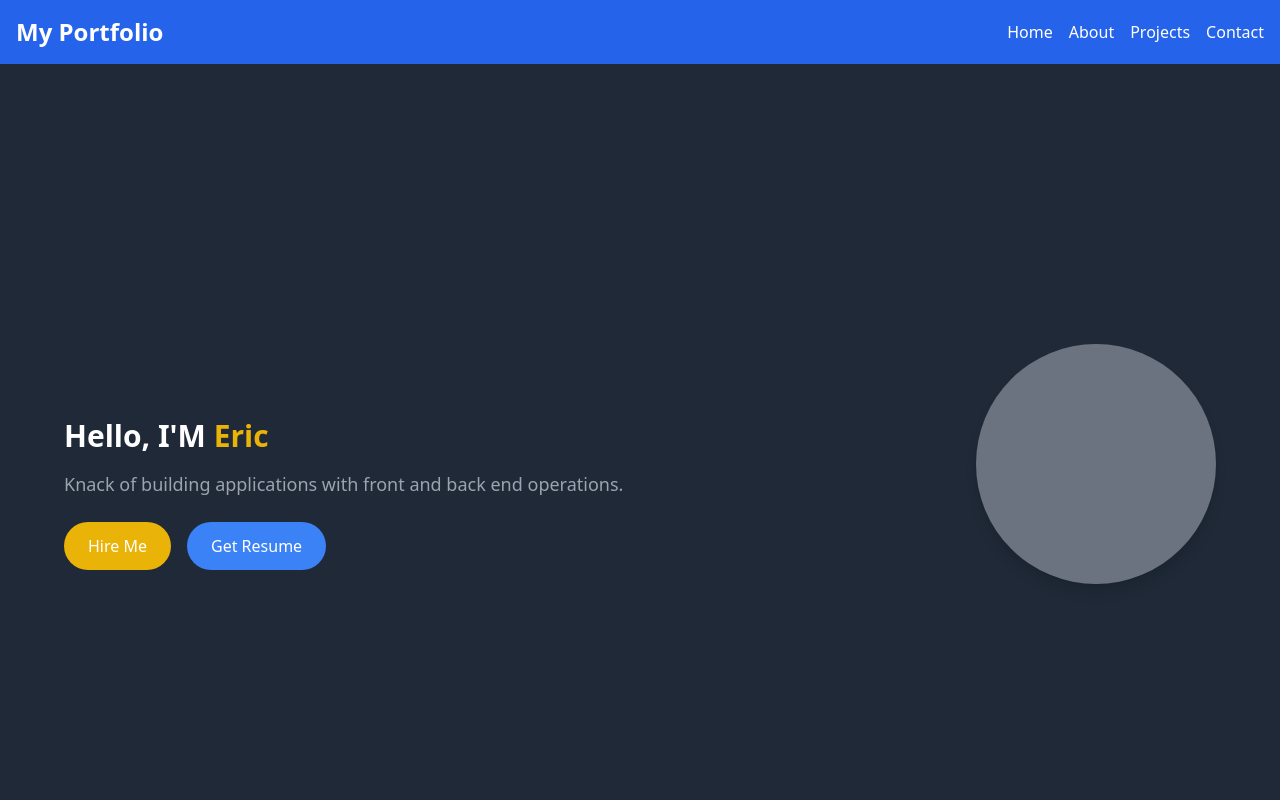
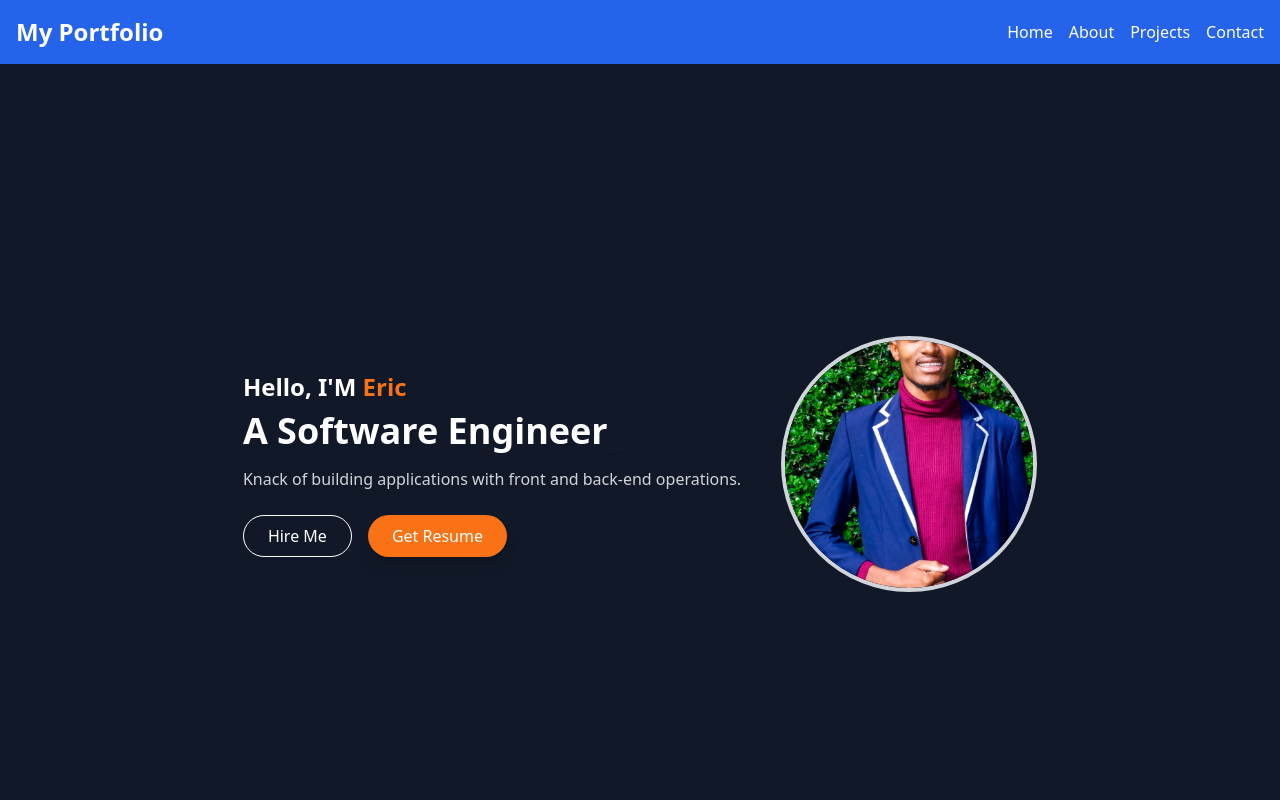
Before and after one commit to eriehastel/my-portfolio, a React (Create React App) app: page / in a window 1280 px wide. Shown: the top 800 px of the page. Built offline with nearby package versions, Linux system fonts and the light colour scheme.

Commit message:
latest updates

```diff
--- a/src/components/Home.js
+++ b/src/components/Home.js
@@ -1,85 +1,43 @@
-import React, { useEffect } from "react";
-import { useTypewriter } from "react-simple-typewriter";
+import React from "react";
+import { Typewriter } from "react-simple-typewriter";
+import profilePic from "../assets/profile.jpg"; // Update path if needed
 
 const Home = () => {
-  const { text, count } = useTypewriter({
-    words: [
-      "Software Engineer",
-      "Full Stack Developer",
-      "MERN Stack Developer",
-      "PHP Developer",
-      "JavaScript Developer",
-      "Backend Developer",
-    ],
-    loop: true,
-    delaySpeed: 2000,
-  });
+  return (
+    <section className="relative w-full h-screen bg-gray-900 text-white flex items-center justify-center">
 
-  useEffect(() => {
-    // Log the typewriter text and count to ensure it's being updated
-    console.log("Typewriter text:", text);
-    console.log("Typewriter count:", count);
-  }, [text, count]);  // Add the dependencies to log on each update
-
-  return (
-    <div id="profile" className="profile-container">
-      <div className="profile-parent flex flex-col md:flex-row items-center justify-between min-h-screen bg-gray-800 px-6 md:px-16">
-        {/* Profile Details and Typewriter Effect */}
-        <div className="profile-details text-center md:text-left text-white flex-1">
-          {/* Social Links */}
-          <div className="colz flex justify-center md:justify-start space-x-6 mb-6">
-            <div className="colz-icon text-3xl">
-              <a href="https://www.linkedin.com/in/eric-mugendi-njoka/" className="text-blue-600 hover:text-blue-400">
-                <i className="fa fa-linkedin-square" aria-hidden="true"></i>
-              </a>
-              <a href="mailto:mugendieric13@gmail.com" className="text-red-600 hover:text-red-400 mx-4">
-                <i className="fa fa-google-plus-square" aria-hidden="true"></i>
-              </a>
-              <a href="https://github.com/eriehastel" className="text-gray-900 hover:text-gray-600">
-                <i className="fa fa-github-square" aria-hidden="true"></i>
-              </a>
-              <a href="tel:+254703668825" className="text-green-600 hover:text-green-400 mx-4">
-                <i className="fa fa-phone-square" aria-hidden="true"></i>
-              </a>
-            </div>
-          </div>
-
-          {/* Introduction */}
-          <div className="profile-details-name mb-4">
-            <span className="primary-text text-3xl font-bold">
-              Hello, I'M <span className="highlighted-text text-yellow-500">Eric</span>
-            </span>
-          </div>
-
-          {/* Typewriting Effect */}
-          <div className="profile-details-role mb-6">
-            <h1 className="text-4xl font-semibold">
-              <span>{text}</span>
-            </h1>
-            <span className="profile-role-tagline text-lg text-gray-400">
-              Knack of building applications with front and back end operations.
-            </span>
-          </div>
+      {/* Hero Section */}
+      <div className="flex flex-col md:flex-row items-center gap-10 px-10">
+        <div className="text-center md:text-left">
+          <h2 className="text-2xl font-semibold">Hello, I'M <span className="text-orange-500">Eric</span></h2>
+          <h1 className="text-4xl font-bold mt-2">
+            <Typewriter
+              words={["A Web Developer", "A Software Engineer", "A Tech Enthusiast"]}
+              loop={true}
+              cursor
+              cursorStyle="_"
+              typeSpeed={100}
+              deleteSpeed={50}
+              delaySpeed={1000}
+            />
+          </h1>
+          <p className="mt-4 text-gray-300">
+            Knack of building applications with front and back-end operations.
+          </p>
 
           {/* Buttons */}
-          <div className="profile-options flex justify-center md:justify-start space-x-4">
-            <button className="btn primary-btn px-6 py-3 bg-yellow-500 hover:bg-yellow-400 text-white rounded-full transition">
-              Hire Me
-            </button>
-            <a href="ERIC.pdf" download="CV ERIC.pdf">
-              <button className="btn highlighted-btn px-6 py-3 bg-blue-500 hover:bg-blue-400 text-white rounded-full transition">
-                Get Resume
-              </button>
-            </a>
+          <div className="mt-6 flex gap-4">
+            <button className="border border-white px-6 py-2 rounded-full hover:bg-white hover:text-black">Hire Me</button>
+            <button className="bg-orange-500 px-6 py-2 rounded-full text-white shadow-lg hover:bg-orange-600">Get Resume</button>
           </div>
         </div>
 
         {/* Profile Picture */}
-        <div className="profile-picture mt-8 md:mt-0 relative w-40 h-40 md:w-60 md:h-60">
-          <div className="profile-picture-background bg-gray-500 rounded-full shadow-lg absolute top-0 left-0 w-full h-full"></div>
+        <div className="relative w-64 h-64 rounded-full overflow-hidden border-4 border-gray-300">
+          <img src={profilePic} alt="Eric" className="w-full h-full object-cover" />
         </div>
       </div>
-    </div>
+    </section>
   );
 };
 
```
Also changed, not shown: src/assets/profile.jpg (added).
